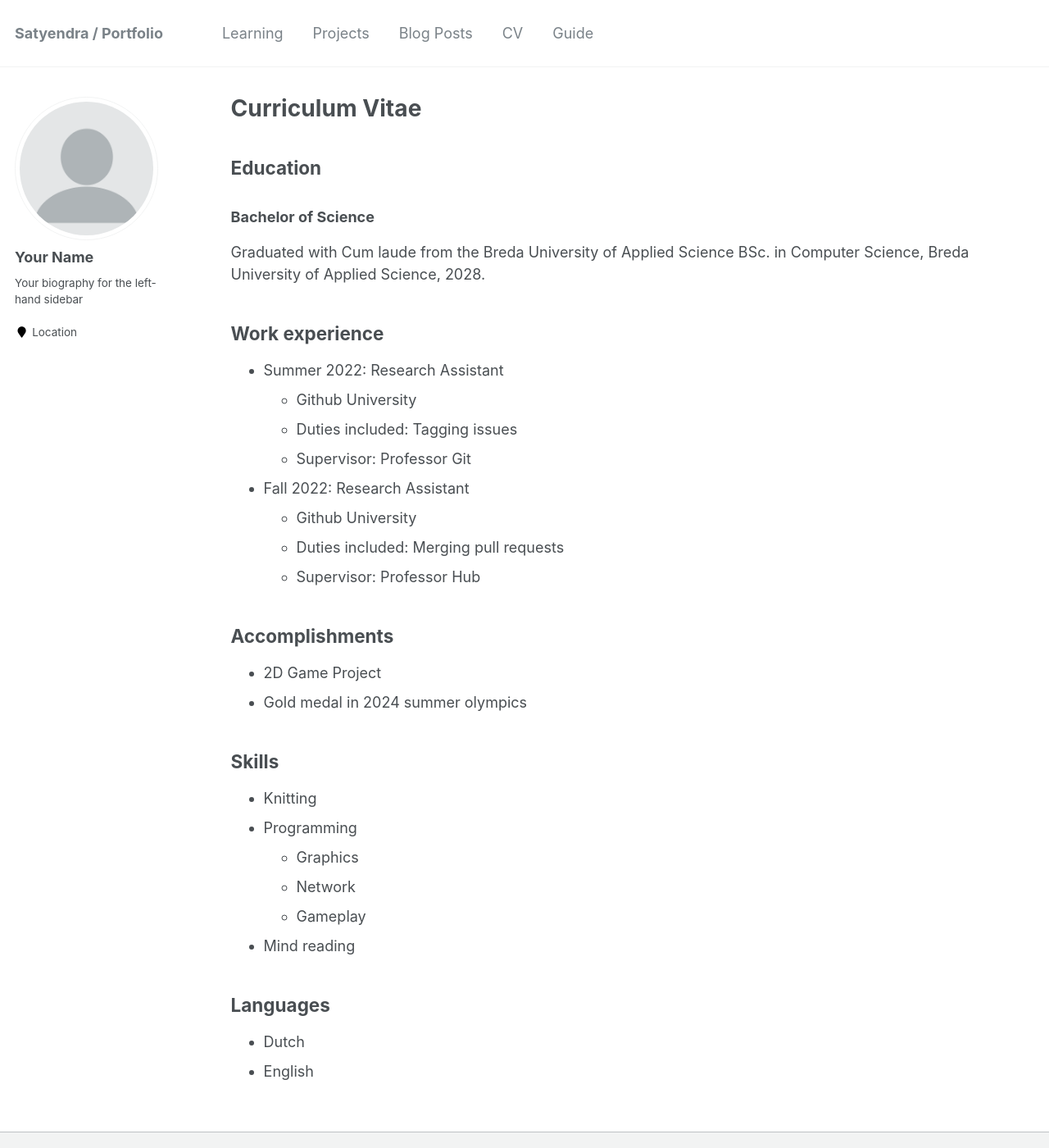
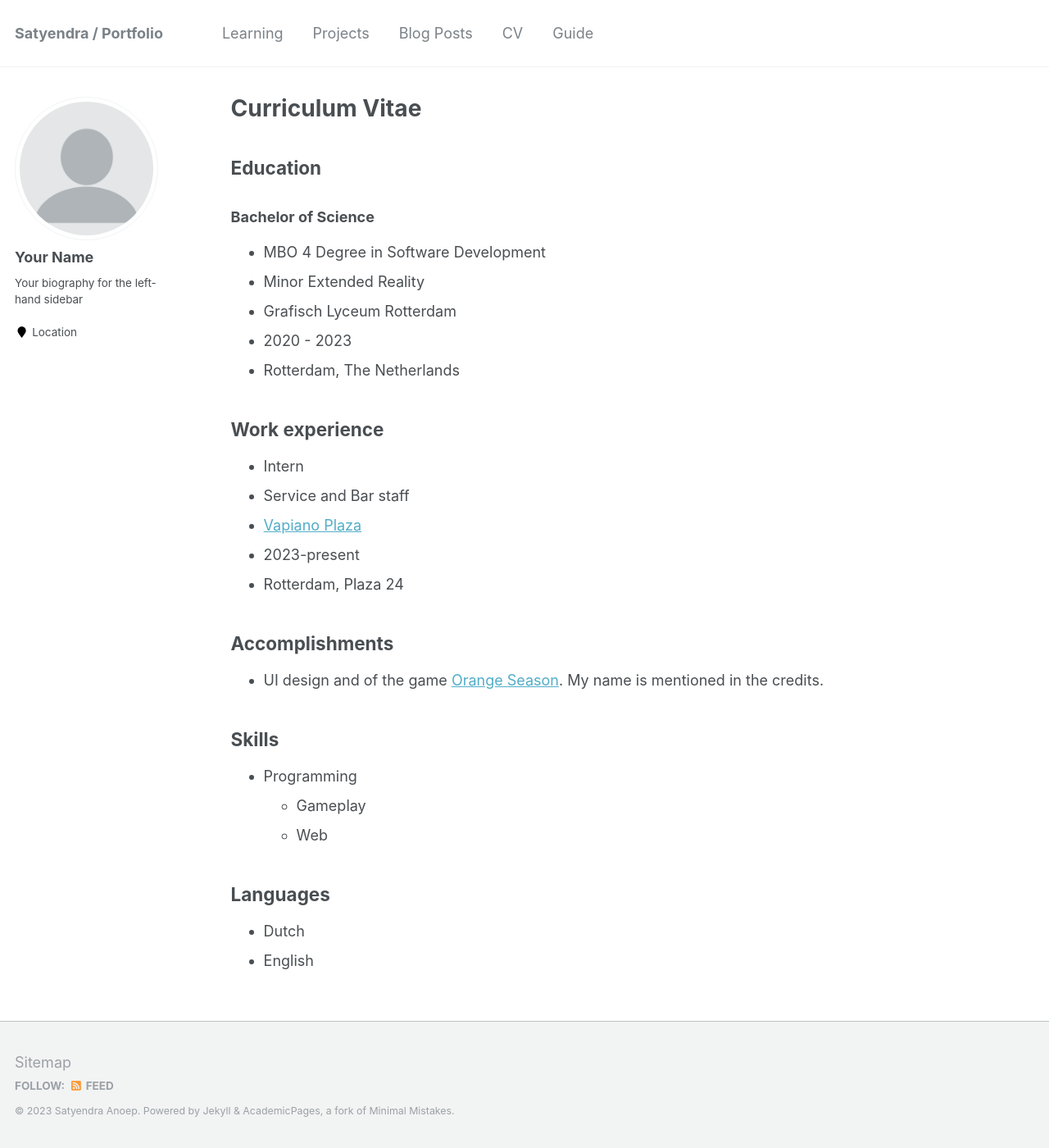
Before and after one commit to GitSatyen/CourseBuas, a Jekyll site: the page built from _pages/cv.md, in a window 1280 px wide and 1400 px high. Shown: the whole window at 82% size. Built offline with Jekyll 4.4.1, drawn with Linux system fonts in a browser that asks for light colours.

Commit message:
Updated cv

```diff
--- a/_pages/cv.md
+++ b/_pages/cv.md
@@ -13,33 +13,29 @@ redirect_from:
 
 ### Bachelor of Science
 
-Graduated with Cum laude from the Breda University of Applied Science BSc. in Computer Science, Breda University of Applied Science, 2028.
+* MBO 4 Degree in Software Development
+* Minor Extended Reality
+* Grafisch Lyceum Rotterdam
+* 2020 - 2023
+* Rotterdam, The Netherlands
 
 ## Work experience
 
-* Summer 2022: Research Assistant
-  * Github University
-  * Duties included: Tagging issues
-  * Supervisor: Professor Git
-
-* Fall 2022: Research Assistant
-  * Github University
-  * Duties included: Merging pull requests
-  * Supervisor: Professor Hub
+* Intern
+* Service and Bar staff
+ * <a href="https://vapiano.nl/restaurant/vapiano-rotterdam-plaza/">Vapiano Plaza</a>
+ * 2023-present
+ * Rotterdam, Plaza 24
 
 ## Accomplishments
 
-* 2D Game Project
-* Gold medal in 2024 summer olympics
+* UI design and of the game <a href="https://store.steampowered.com/app/416000/Orange_Season/">Orange Season</a>. My name is mentioned in the credits.
 
 ## Skills
 
-* Knitting
 * Programming
-  * Graphics
-  * Network
   * Gameplay
-* Mind reading
+  * Web
 
 ## Languages
 
```
